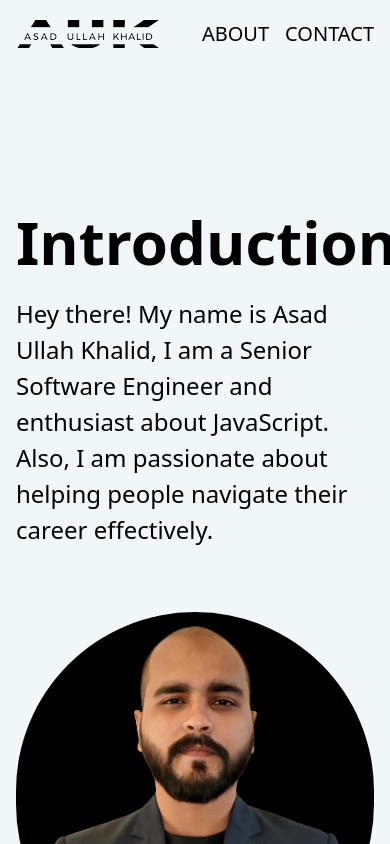
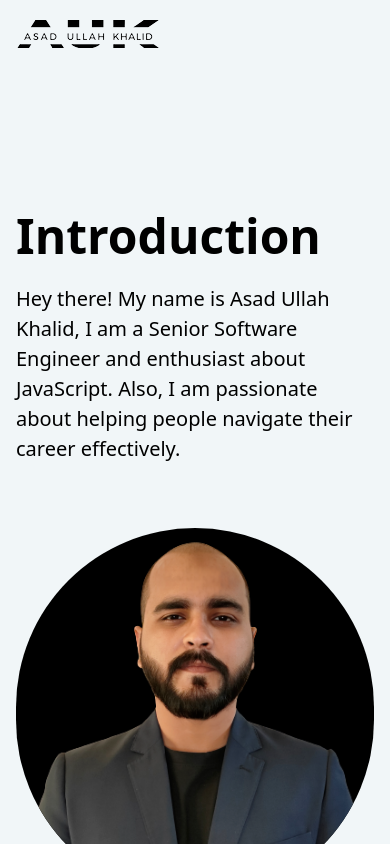
Before and after one commit to asadkhalid305/portfolio, a Next.js app: page /about in a window 390 px wide. Shown: the top 844 px of the page. Built offline with nearby package versions, Linux system fonts and the light colour scheme.

Commit message:
enhance: text sizes for small screens

```diff
--- a/src/app/about/components/general/display-info.tsx
+++ b/src/app/about/components/general/display-info.tsx
@@ -29,14 +29,14 @@ export default function DisplayInfo({
       })}
     >
       <h1
-        className={clsx("text-6xl font-extrabold pb-6", {
+        className={clsx("text-5xl font-extrabold pb-6 lg:text-6xl", {
           "text-center": centerHeading,
         })}
       >
         {heading}
       </h1>
       <p
-        className={clsx("text-2xl", {
+        className={clsx("text-xl lg:text-2xl", {
           "whitespace-pre-wrap": whitespacePreWrap,
           "leading-normal": true,
         })}
--- a/src/app/about/components/sections/contribution.tsx
+++ b/src/app/about/components/sections/contribution.tsx
@@ -45,7 +45,7 @@ export default function Contribution() {
           paddingBottom
         />
       </div>
-      <div className="grid gap-4 grid-cols-3">
+      <div className="grid gap-6 justify-center sm:grid-cols-2 md:grid-cols-3">
         {contributions.map((item, index) => (
           <Card
             key={index}
--- a/src/app/components/header.tsx
+++ b/src/app/components/header.tsx
@@ -2,7 +2,7 @@ import Image from "next/image";
 
 export default function Header() {
   return (
-    <header className="bg-c-semiDark overflow-x-hidden py-5">
+    <header className="bg-c-semiDark py-5">
       <nav className="flex justify-between items-center px-4 lg:max-w-7xl lg:mx-auto">
         <Image
           alt="brand logo"
@@ -11,7 +11,7 @@ export default function Header() {
           width="144"
           height="28"
         />
-        <ul className="flex space-x-4 uppercase font-medium text-xl">
+        <ul className="hidden space-x-4 uppercase font-medium text-xl md:show md:flex">
           <li>About</li>
           <li>Contact</li>
         </ul>
```
